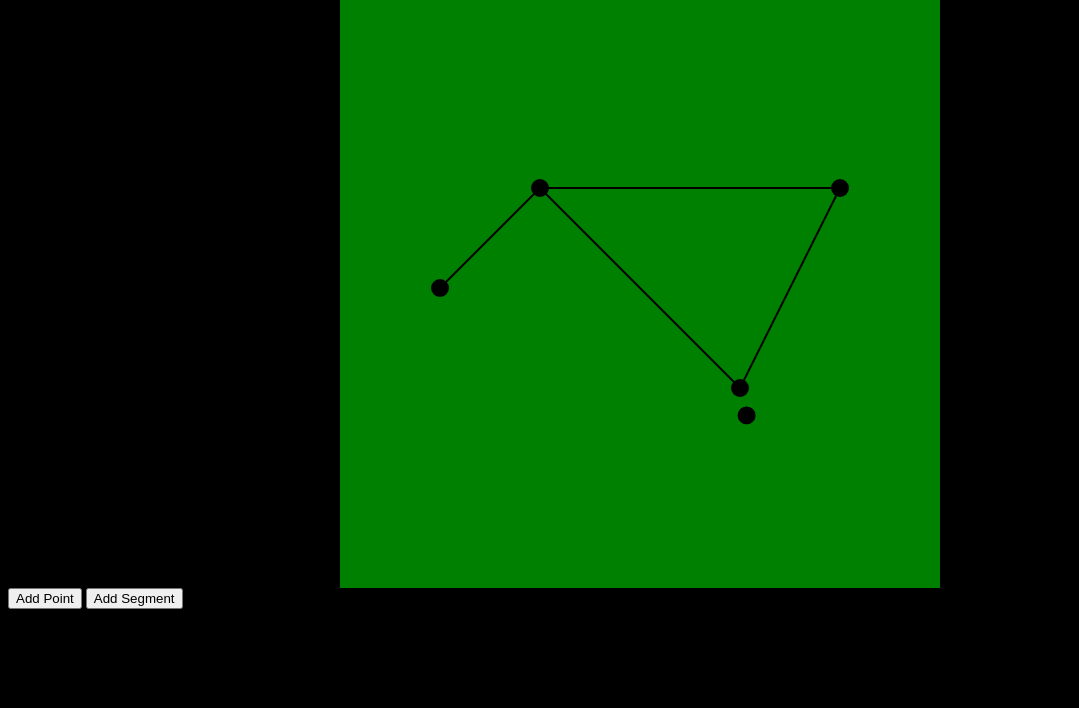
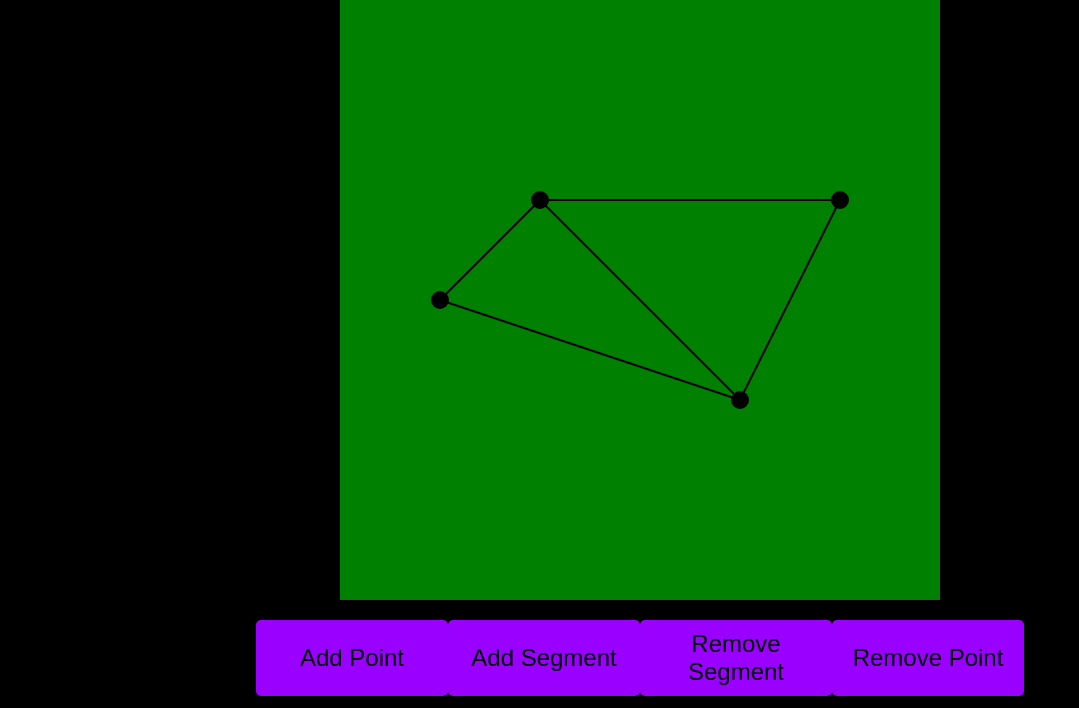
Before and after one commit to abutler911/worldEditor, a plain HTML site: page index.html in a window 1280 px wide. Both pictures are taken after a click on the button "Add Segment". Shown: the part 92-800 px from the top of the page, without its empty margins (0-1079 px from the left). Drawn offline with Linux system fonts and the light colour scheme.

Commit message:
adding buttons and functionality

```diff
--- a/index.html
+++ b/index.html
@@ -11,13 +11,48 @@
     <canvas id="myCanvas"></canvas>
     <div id="controls">
       <button onclick="addRandomPoint()">Add Point</button>
-      <button onclick="addRandomPoint()">Add Segment</button>
+      <button onclick="addRandomSegment()">Add Segment</button>
+      <button onclick="removeRandomSegment()">Remove Segment</button>
+      <button onclick="removeRandomPoint()">Remove Point</button>
     </div>
     <script src="js/math/graph.js"></script>
     <script src="js/primitives/point.js"></script>
     <script src="js/primitives/segment.js"></script>
 
     <script>
+      function removeRandomPoint() {
+        if (graph.points.length == 0) {
+          console.log("no points!");
+          return;
+        }
+        const index = Math.floor(Math.random() * graph.points.length);
+        graph.removePoint(graph.points[index]);
+        ctx.clearRect(0, 0, myCanvas.width, myCanvas.height);
+        graph.draw(ctx);
+      }
+      function removeRandomSegment() {
+        if (graph.segments.length == 0) {
+          console.log("no segments!");
+          return;
+        }
+        const index = Math.floor(Math.random() * graph.segments.length);
+        graph.removeSegment(graph.segments[index]);
+        ctx.clearRect(0, 0, myCanvas.width, myCanvas.height);
+        graph.draw(ctx);
+      }
+
+      function addRandomSegment() {
+        const index1 = Math.floor(Math.random() * graph.points.length);
+        const index2 = Math.floor(Math.random() * graph.points.length);
+        const success = graph.tryAddSegment(
+          new Segment(graph.points[index1], graph.points[index2])
+        );
+
+        ctx.clearRect(0, 0, myCanvas.width, myCanvas.height);
+        graph.draw(ctx);
+        console.log(success);
+      }
+
       function addRandomPoint() {
         const success = graph.tryAddPoint(
           new Point(
--- a/js/math/graph.js
+++ b/js/math/graph.js
@@ -18,6 +18,35 @@ class Graph {
   containsPoint(point) {
     return this.points.find((p) => p.equals(point));
   }
+
+  addSegment(seg) {
+    this.segments.push(seg);
+  }
+
+  containsSegment(seg) {
+    return this.segments.find((s) => s.equals(seg));
+  }
+
+  tryAddSegment(seg) {
+    if (!this.containsSegment(seg) && !seg.p1.equals(seg.p2)) {
+      this.addSegment(seg);
+      return true;
+    }
+    return false;
+  }
+
+  removeSegment(seg) {
+    this.segments.splice(this.segments.indexOf(seg), 1);
+  }
+
+  removePoint(point) {
+    const segs = this.getSegmentsWithPoint(point);
+    for (const seg of segs) {
+      this.removeSegment(seg);
+    }
+
+    this.points.splice(this.points.indexOf(point), 1);
+  }
   draw(ctx) {
     for (const seg of this.segments) {
       seg.draw(ctx);
--- a/js/primitives/segment.js
+++ b/js/primitives/segment.js
@@ -2,6 +2,14 @@ class Segment {
   constructor(p1, p2) {
     this.p1 = p1;
     this.p2 = p2;
+  }
+
+  equals(seg) {
+    return this.includes(seg.p1) && this.includes(seg.p2);
+  }
+
+  includes(point) {
+    return this.p1.equals(point) || this.p2.equals(point);
   }
 
   draw(ctx, width = 2, color = "black") {
--- a/styles.css
+++ b/styles.css
@@ -1,5 +1,12 @@
 body {
   background-color: black;
+  display: flex;
+  flex-direction: column;
+  align-items: center;
+  justify-content: center;
+  min-height: 100vh;
+  margin: 0;
+  font-family: Arial, sans-serif;
 }
 
 h1 {
@@ -12,3 +19,26 @@ h1 {
   margin: 0 auto;
   background-color: green;
 }
+
+#controls {
+  display: flex;
+  justify-content: space-around;
+  margin-top: 20px;
+  width: 60%; /* Adjust this as needed */
+}
+
+button {
+  padding: 10px 20px;
+  border: none;
+  border-radius: 5px;
+  background-color: #9900ff;
+  color: black;
+  cursor: pointer;
+  transition: background-color 0.3s;
+  font-size: 1.5rem;
+  width: 200px;
+}
+
+button:hover {
+  background-color: #d391ff;
+}
```
